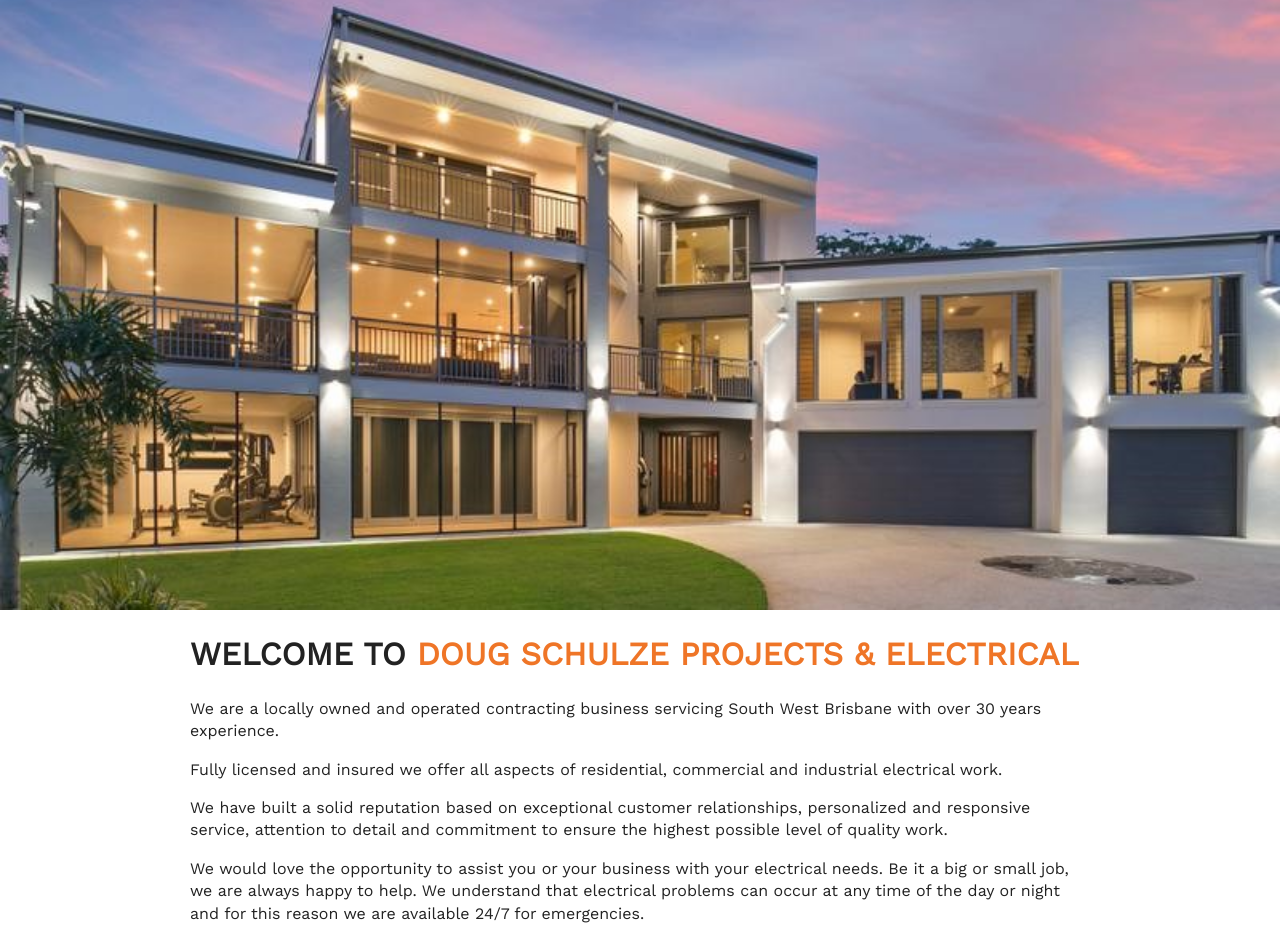
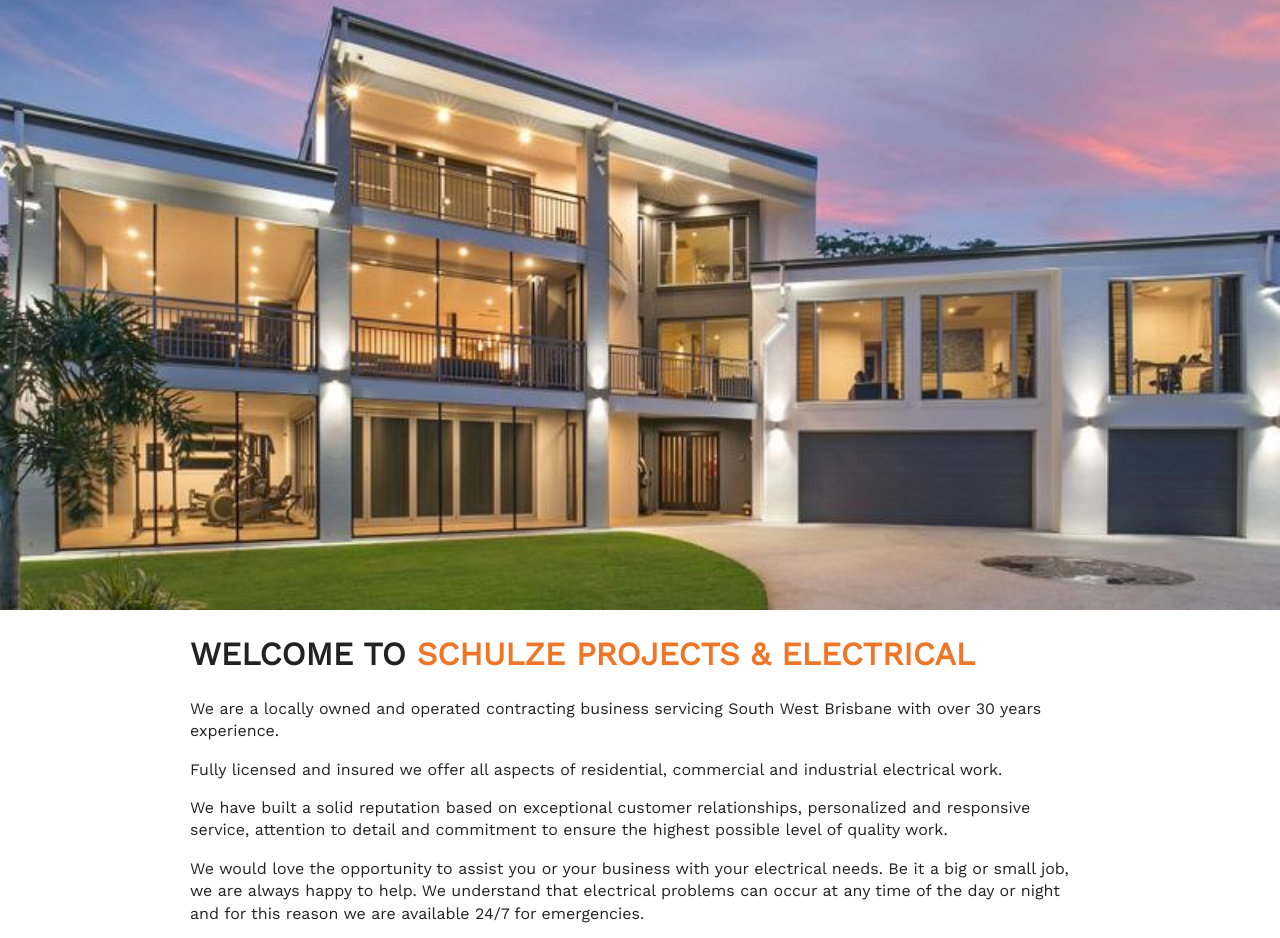
Before and after one commit to billyjs/spe, a plain HTML site: page index.html in a window 1280 px wide. Shown: the part 159-1097 px from the top of the page. Drawn offline with nearby package versions, Linux system fonts and the light colour scheme; some packages are replaced by stand-ins of ours; a script that the page names is missing.

Commit message:
Update content test
Signed-off-by: Billy Schulze <bschulze@atlassian.com>

```diff
--- a/index.html
+++ b/index.html
@@ -62,7 +62,7 @@
 
   <div class="content">
     <div id="home">
-      <h1>WELCOME TO <span class="highlight">DOUG SCHULZE PROJECTS & ELECTRICAL</span></h1>
+      <h1>WELCOME TO <span class="highlight">SCHULZE PROJECTS & ELECTRICAL</span></h1>
       <p>We are a locally owned and operated contracting business servicing South West Brisbane with over 30 years experience.</p>
       <p>Fully licensed and insured we offer all aspects of residential, commercial and industrial electrical work.</p>
       <p>We have built a solid reputation based on exceptional customer relationships, personalized and responsive service, attention to detail and commitment to ensure the highest possible level of quality work.</p>
```
